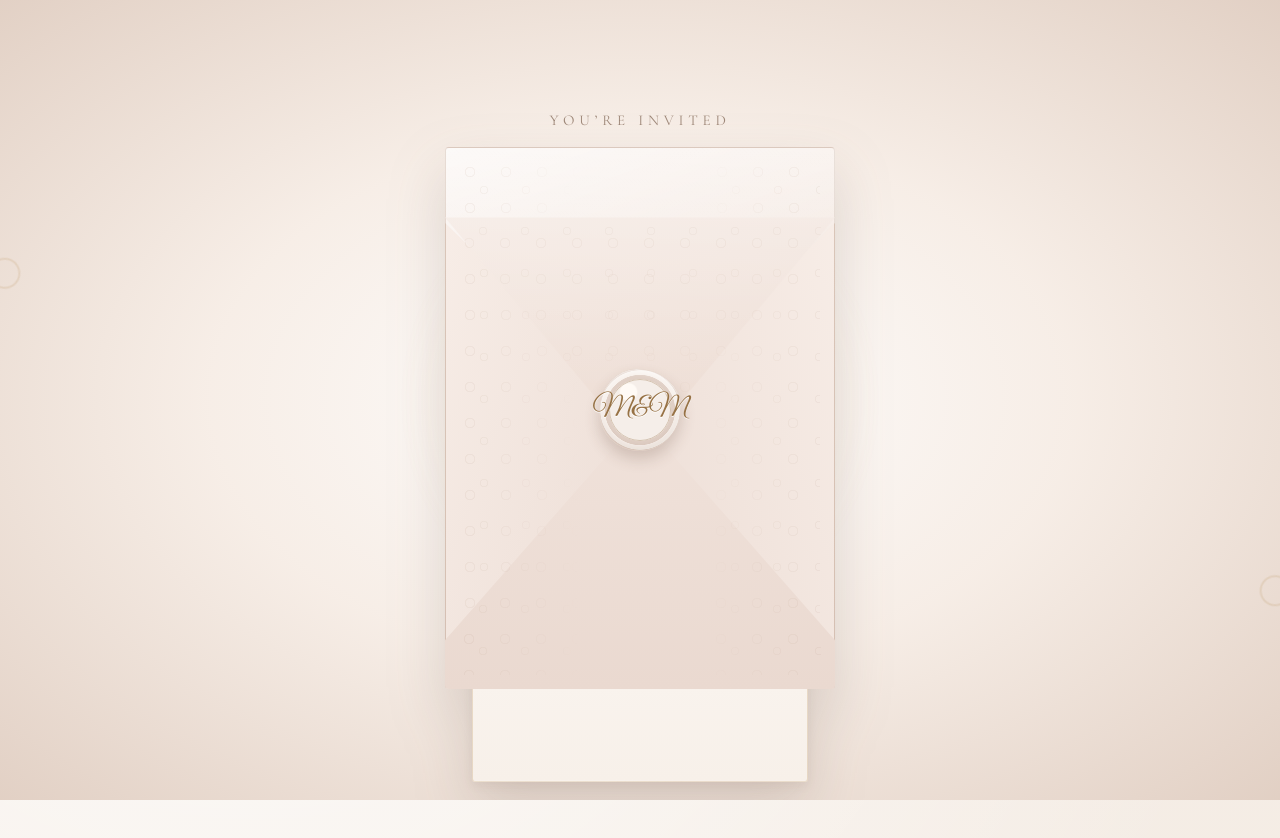
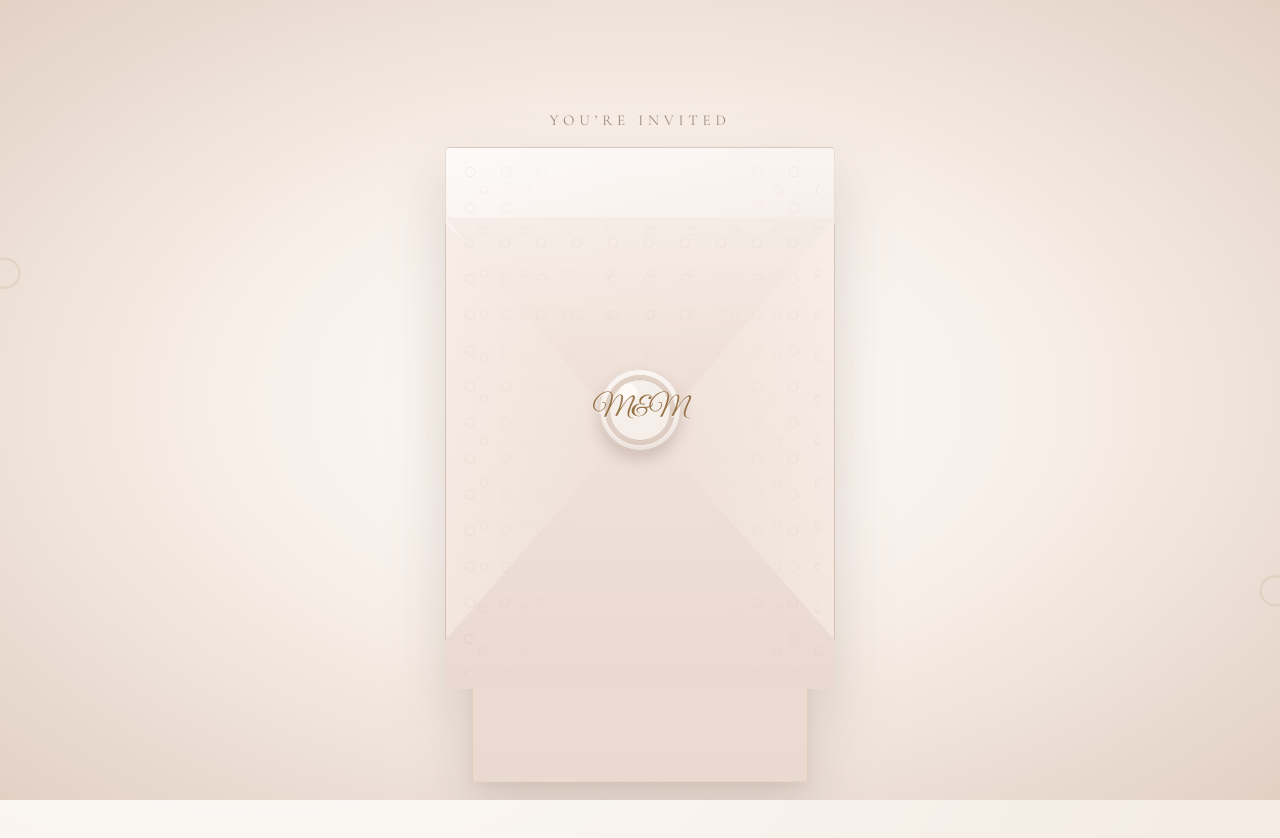
Before and after one commit to Mina-Marian/Mina-Marian-Wedding, a plain HTML site: page index.html in a window 1280 px wide. Shown: the top 838 px of the page. Drawn offline with nearby package versions, Linux system fonts and the light colour scheme.

Commit message:
Add files via upload

```diff
--- a/styles.css
+++ b/styles.css
@@ -167,10 +167,10 @@ button { cursor: pointer; touch-action: manipulation; -webkit-tap-highlight-colo
   text-align: center;
   border-radius: 3px;
   background:
-    radial-gradient(circle at 25% 10%, rgba(255,255,255,.94), transparent 30%),
-    linear-gradient(180deg, #fffdfb, #f7f0e9);
-  border: 1px solid rgba(185,144,87,.26);
-  box-shadow: 0 4px 10px rgba(98,75,59,.08);
+    radial-gradient(circle at 25% 10%, rgba(255,255,255,.28), transparent 30%),
+    linear-gradient(180deg, #f3e5dd, #ead9d0);
+  border: 1px solid rgba(185,144,87,.18);
+  box-shadow: 0 4px 10px rgba(98,75,59,.06);
   transform: translateY(28%);
   transition: transform 1.2s cubic-bezier(.18,.75,.25,1) .5s;
   overflow: hidden;
```
